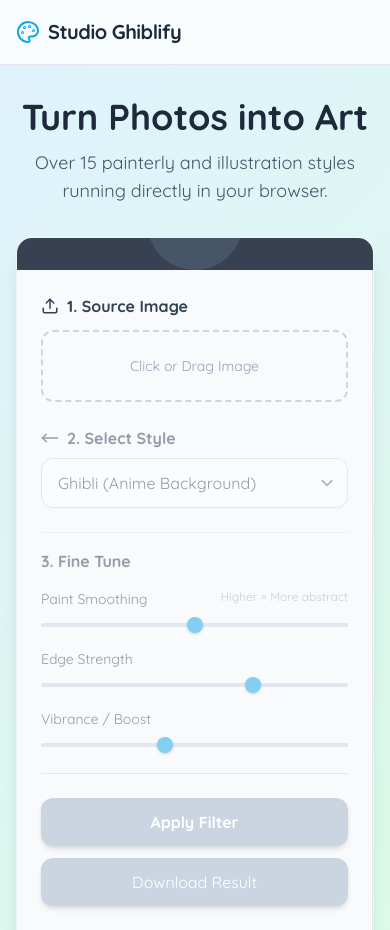
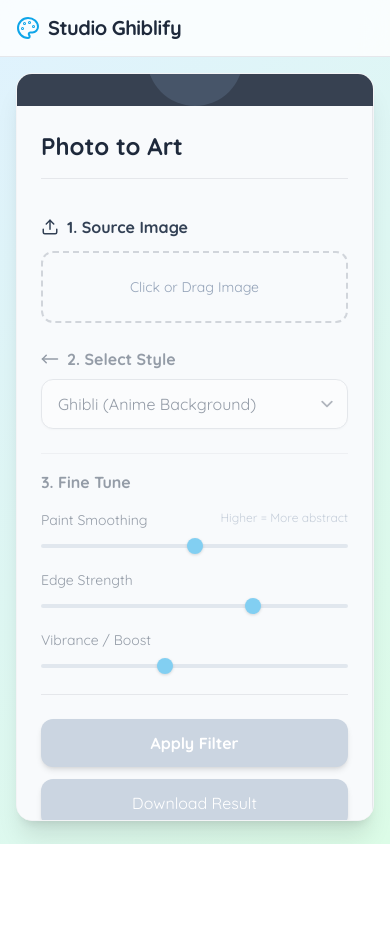
Before and after one commit to tpr-labs/studio-ghiblify, a plain HTML site: page index.html in a window 390 px wide. Shown: the top 930 px of the page. After the commit the page ends 844 px from the top, so only its background shows below. Drawn offline with nearby package versions, Linux system fonts and the light colour scheme.

Commit message:
Enhance layout and styling in index.html
Updated styles and layout for better user experience. Adjusted dimensions and overflow properties for improved responsiveness.

```diff
--- a/index.html
+++ b/index.html
@@ -11,6 +11,7 @@
             font-family: 'Quicksand', sans-serif;
             background-color: #f0f7f4;
             color: #2c3e50;
+            overflow: hidden; /* Prevent body scroll to enhance app feel */
         }
 
         .bg-ghibli {
@@ -72,53 +73,54 @@
             appearance: none;
         }
 
-        /* Canvas Scrollbar */
+        /* Custom Scrollbar for Containers */
         .custom-scroll::-webkit-scrollbar {
-            height: 8px;
-            width: 8px;
+            width: 6px;
+            height: 6px;
         }
         .custom-scroll::-webkit-scrollbar-track {
-            background: #f1f5f9;
+            background: transparent;
         }
         .custom-scroll::-webkit-scrollbar-thumb {
             background: #cbd5e1;
-            border-radius: 4px;
+            border-radius: 3px;
         }
         .custom-scroll::-webkit-scrollbar-thumb:hover {
             background: #94a3b8;
         }
     </style>
 </head>
-<body class="bg-ghibli min-h-screen flex flex-col">
+<body class="bg-ghibli h-screen flex flex-col overflow-hidden">
 
     <!-- Navbar -->
-    <nav class="bg-white/80 backdrop-blur-md sticky top-0 z-50 border-b border-gray-200">
+    <nav class="bg-white/80 backdrop-blur-md sticky top-0 z-50 border-b border-gray-200 flex-shrink-0">
         <div class="max-w-7xl mx-auto px-4 sm:px-6 lg:px-8">
-            <div class="flex justify-between h-16 items-center">
+            <div class="flex justify-between h-14 items-center">
                 <div class="flex items-center gap-2">
                     <svg xmlns="http://www.w3.org/2000/svg" width="24" height="24" viewBox="0 0 24 24" fill="none" stroke="currentColor" stroke-width="2" stroke-linecap="round" stroke-linejoin="round" class="text-sky-500"><circle cx="13.5" cy="6.5" r=".5"/><circle cx="17.5" cy="10.5" r=".5"/><circle cx="8.5" cy="7.5" r=".5"/><circle cx="6.5" cy="12.5" r=".5"/><path d="M12 2C6.5 2 2 6.5 2 12s4.5 10 10 10c.926 0 1.648-.746 1.648-1.688 0-.437-.18-.835-.437-1.125-.29-.289-.438-.652-.438-1.125a1.64 1.64 0 0 1 1.668-1.668h1.996c3.051 0 5.555-2.503 5.555-5.554C21.965 6.012 17.461 2 12 2z"/></svg>
                     <span class="font-bold text-xl tracking-tight text-slate-800">Studio Ghiblify</span>
                 </div>
-                <div class="text-sm text-slate-500 hidden sm:block">Advanced JS Filters • Privacy First</div>
+                <div class="text-xs sm:text-sm text-slate-500 hidden sm:block">Advanced JS Filters • Privacy First</div>
             </div>
         </div>
     </nav>
 
     <!-- Main Content -->
-    <main class="flex-grow container mx-auto px-4 py-8 flex flex-col items-center">
+    <main class="flex-grow container mx-auto px-4 py-4 flex flex-col items-center h-full overflow-hidden">
 
-        <div class="text-center mb-8 max-w-2xl">
-            <h1 class="text-4xl font-bold text-slate-800 mb-3">Turn Photos into Art</h1>
-            <p class="text-slate-600 text-lg">Over 15 painterly and illustration styles running directly in your browser.</p>
-        </div>
+        <!-- App Container (Constrained Height) -->
+        <div class="bg-white rounded-2xl shadow-xl w-full max-w-[1800px] overflow-hidden border border-gray-100 flex flex-col lg:flex-row h-[calc(100vh-6rem)]">
 
-        <div class="bg-white rounded-2xl shadow-xl w-full max-w-[1600px] overflow-hidden border border-gray-100 flex flex-col lg:flex-row min-h-[750px]">
+            <!-- Sidebar Controls (Scrollable) -->
+            <div class="w-full lg:w-80 bg-slate-50 border-r border-gray-200 p-6 flex flex-col gap-5 z-10 order-2 lg:order-1 flex-shrink-0 overflow-y-auto custom-scroll">
 
-            <!-- Sidebar Controls -->
-            <div class="w-full lg:w-80 bg-slate-50 border-r border-gray-200 p-6 flex flex-col gap-5 z-10 order-2 lg:order-1 flex-shrink-0">
+                <!-- Header in Sidebar for Mobile context mainly -->
+                <div class="lg:hidden mb-4 pb-4 border-b border-gray-200">
+                    <h1 class="text-2xl font-bold text-slate-800">Photo to Art</h1>
+                </div>
 
                 <!-- Upload -->
-                <div class="mb-1">
+                <div class="mb-1 flex-shrink-0">
                     <h3 class="font-bold text-slate-700 mb-3 flex items-center gap-2">
                         <svg xmlns="http://www.w3.org/2000/svg" width="18" height="18" viewBox="0 0 24 24" fill="none" stroke="currentColor" stroke-width="2" stroke-linecap="round" stroke-linejoin="round"><path d="M21 15v4a2 2 0 0 1-2 2H5a2 2 0 0 1-2-2v-4"/><polyline points="17 8 12 3 7 8"/><line x1="12" y1="3" x2="12" y2="15"/></svg>
                         1. Source Image
@@ -131,7 +133,7 @@
                     </div>
                 </div>
 
-                <div id="controls" class="opacity-50 pointer-events-none transition-opacity duration-300 space-y-6">
+                <div id="controls" class="opacity-50 pointer-events-none transition-opacity duration-300 space-y-6 flex-shrink-0">
 
                     <!-- Style Selector -->
                     <div>
@@ -140,7 +142,7 @@
                             2. Select Style
                         </h3>
                         <div class="relative">
-                            <select id="style-select" class="w-full bg-white border border-gray-300 text-slate-700 py-3 px-4 pr-8 rounded-xl focus:outline-none focus:ring-2 focus:ring-sky-500 focus:border-transparent font-medium shadow-sm max-h-60 overflow-y-auto">
+                            <select id="style-select" class="w-full bg-white border border-gray-300 text-slate-700 py-3 px-4 pr-8 rounded-xl focus:outline-none focus:ring-2 focus:ring-sky-500 focus:border-transparent font-medium shadow-sm">
                                 <optgroup label="Popular">
                                     <option value="ghibli">Ghibli (Anime Background)</option>
                                     <option value="watercolor">Soft Watercolor</option>
@@ -198,7 +200,7 @@
                     </div>
                 </div>
 
-                <div class="mt-auto pt-6 border-t border-gray-200 space-y-3">
+                <div class="mt-auto pt-6 border-t border-gray-200 space-y-3 flex-shrink-0 pb-4">
                     <button id="btn-process" disabled class="w-full bg-sky-500 hover:bg-sky-600 disabled:bg-slate-300 text-white font-bold py-3 px-4 rounded-xl transition-all shadow-md active:scale-95 flex justify-center items-center gap-2">
                         <span id="btn-text">Apply Filter</span>
                     </button>
@@ -208,8 +210,8 @@
                 </div>
             </div>
 
-            <!-- Main Display Area -->
-            <div class="relative w-full bg-[#374151] overflow-hidden order-1 lg:order-2 flex flex-col h-auto custom-scroll p-4" id="canvas-container">
+            <!-- Main Display Area (Fixed Bounds) -->
+            <div class="relative w-full bg-[#374151] overflow-hidden order-1 lg:order-2 flex flex-col h-full p-4" id="canvas-container">
 
                 <!-- Initial State -->
                 <div id="placeholder-msg" class="text-center absolute top-1/2 left-1/2 transform -translate-x-1/2 -translate-y-1/2">
@@ -224,7 +226,7 @@
 
                     <!-- Original (Collapsible) -->
                     <div id="original-panel" class="hidden flex-col w-1/3 min-w-[300px] gap-2 flex-shrink-0 h-full border-r border-white/10 pr-2 transition-all">
-                        <div class="flex justify-between items-end px-2">
+                        <div class="flex justify-between items-end px-2 flex-shrink-0">
                             <span class="text-white/80 font-bold text-sm uppercase tracking-wider">Original</span>
                         </div>
                         <div class="flex-1 bg-black/20 rounded-lg overflow-hidden border border-white/10 shadow-lg relative flex items-center justify-center p-2">
@@ -233,7 +235,7 @@
                     </div>
 
                     <!-- Result (Large Main Area) -->
-                    <div class="flex-1 flex flex-col gap-2 h-full relative">
+                    <div class="flex-1 flex flex-col gap-2 h-full relative min-w-0">
 
                         <!-- Toggle Button (Absolute) -->
                         <button id="btn-toggle-view" class="absolute top-4 left-4 z-40 bg-white/90 backdrop-blur text-slate-700 hover:bg-white hover:text-sky-600 px-3 py-2 rounded-lg shadow-lg text-xs font-bold flex items-center gap-2 transition-all border border-slate-200 group">
@@ -241,10 +243,13 @@
                             <span id="toggle-text">Compare Original</span>
                         </button>
 
-                        <div class="flex justify-between items-end px-2 pl-36"> <!-- Padding left for button space -->
+                        <div class="flex justify-between items-end px-2 pl-36 flex-shrink-0">
                             <span class="text-sky-400 font-bold text-xl uppercase tracking-wider">Processed Result</span>
                         </div>
-                        <div class="flex-1 bg-black/20 rounded-lg overflow-hidden border-2 border-sky-500/30 shadow-2xl relative flex items-center justify-center p-2">
+
+                        <!-- Canvas Wrapper (Constrains the canvas) -->
+                        <div class="flex-1 bg-black/20 rounded-lg overflow-hidden border-2 border-sky-500/30 shadow-2xl relative flex items-center justify-center p-2 min-h-0">
+                            <!-- Canvas scales to fit this container -->
                             <canvas id="canvas-processed" class="max-w-full max-h-full object-contain"></canvas>
                              <!-- Loading Overlay -->
                             <div id="loader-overlay" class="absolute inset-0 bg-slate-900/80 backdrop-blur-sm z-50 hidden flex-col items-center justify-center text-white">
@@ -271,8 +276,8 @@
         // --- State Management ---
         const state = {
             originalImage: null,
-            maxWidth: 1280,
-            maxHeight: 1280
+            maxWidth: 1920,
+            maxHeight: 1920
         };
 
         const els = {
```
